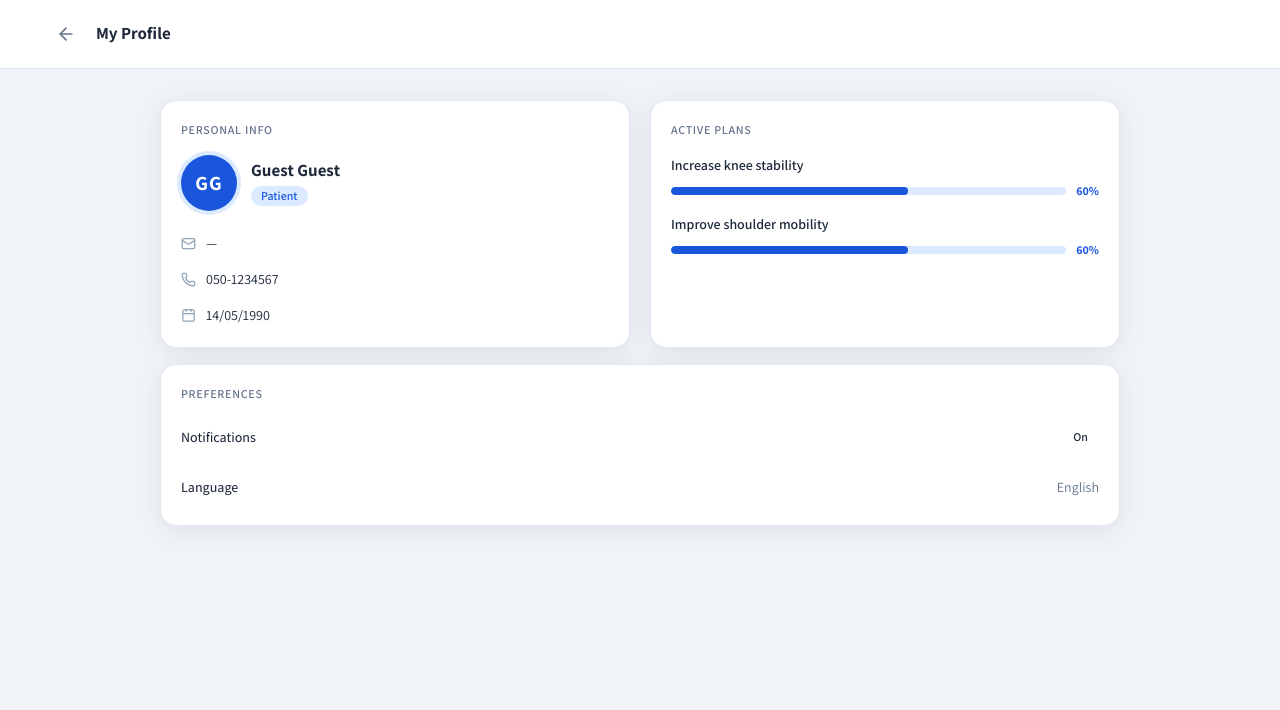
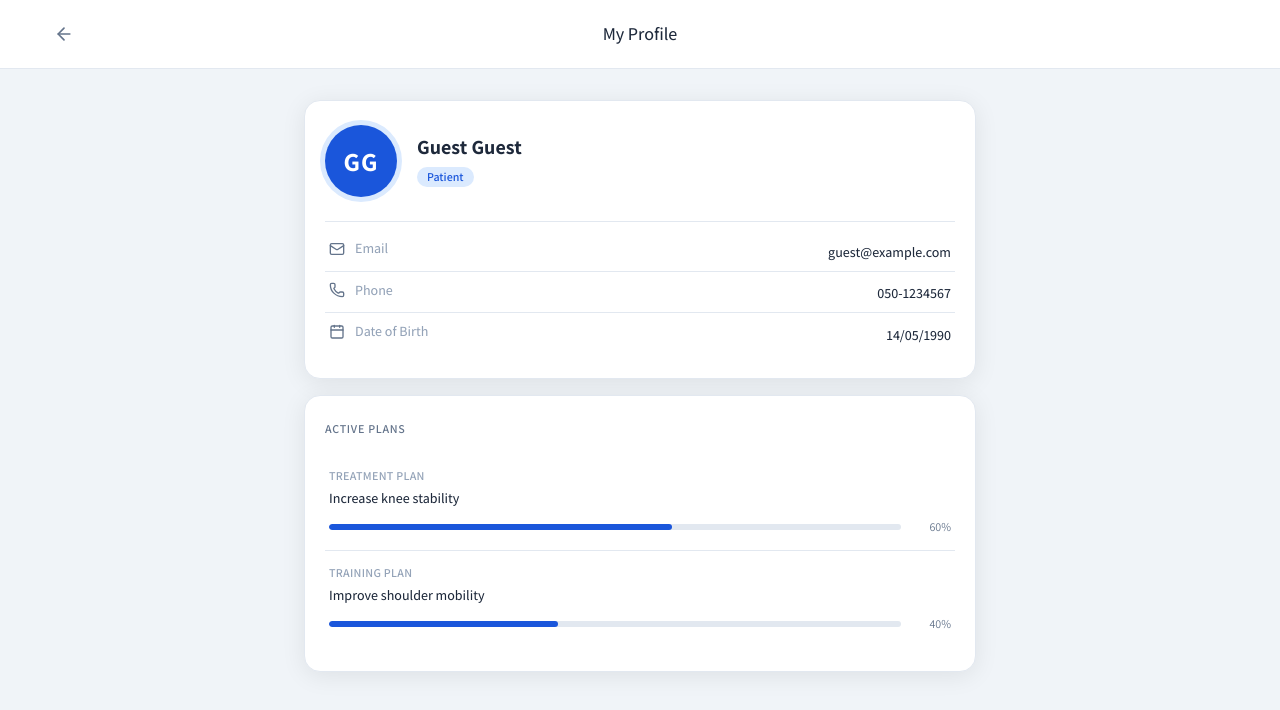
Before and after one commit to shanimic/Rehab360, a React (Vite) app in the folder client/: page /profile in a window 1280 px wide. Shown: the top 710 px of the page. Built offline with nearby package versions, Linux system fonts and the light colour scheme.

Commit message:
feat: update profile and activity components with new data structure and styles

```diff
--- a/client/src/hooks/useMyPlans.ts
+++ b/client/src/hooks/useMyPlans.ts
@@ -4,8 +4,22 @@ import { useQuery } from '@tanstack/react-query'
 import type { ActivePlan } from '@/types'
 
 const MOCK_PLANS: ActivePlan[] = [
-  { plan_id: 1, goal: 'Increase knee stability', start_date: '2024-01-11', end_date: '2024-02-11' },
-  { plan_id: 2, goal: 'Improve shoulder mobility', start_date: '2024-01-18', end_date: '2024-02-18' },
+  {
+    plan_id: 1,
+    goal: 'Increase knee stability',
+    category: 'Treatment Plan',
+    start_date: '2024-01-11',
+    end_date: '2024-02-11',
+    completion_percent: 60,
+  },
+  {
+    plan_id: 2,
+    goal: 'Improve shoulder mobility',
+    category: 'Training Plan',
+    start_date: '2024-01-18',
+    end_date: '2024-02-18',
+    completion_percent: 40,
+  },
 ]
 
 export function useMyPlans() {
--- a/client/src/hooks/useMyStats.ts
+++ /dev/null
@@ -1,16 +0,0 @@
-// TODO: replace with real API call once GET /api/professionals/me/stats endpoint is available
-import { useQuery } from '@tanstack/react-query'
-
-import type { ProfessionalStats } from '@/types'
-
-const MOCK_STATS: ProfessionalStats = {
-  total_visits: 2,
-  active_plans: 2,
-}
-
-export function useMyStats() {
-  return useQuery<ProfessionalStats>({
-    queryKey: ['profile', 'stats'],
-    queryFn: () => Promise.resolve(MOCK_STATS),
-  })
-}
--- a/client/src/hooks/useProfileData.ts
+++ b/client/src/hooks/useProfileData.ts
@@ -4,6 +4,7 @@ import { useQuery } from '@tanstack/react-query'
 import type { ProfileData } from '@/types'
 
 const MOCK_PROFILE_DATA: ProfileData = {
+  email: 'guest@example.com',
   last_name: 'Guest',
   phone: '050-1234567',
   birth_date: '1990-05-14',
--- a/client/src/hooks/useProfilePreferences.ts
+++ /dev/null
@@ -1,16 +0,0 @@
-// TODO: replace with real API call once GET /api/profile/preferences endpoint is available
-import { useQuery } from '@tanstack/react-query'
-
-import type { ProfilePreferences } from '@/types'
-
-const MOCK_PREFERENCES: ProfilePreferences = {
-  notification_enabled: true,
-  language: 'English',
-}
-
-export function useProfilePreferences() {
-  return useQuery<ProfilePreferences>({
-    queryKey: ['profile', 'preferences'],
-    queryFn: () => Promise.resolve(MOCK_PREFERENCES),
-  })
-}
--- a/client/src/pages/profile/ProfilePage.css
+++ b/client/src/pages/profile/ProfilePage.css
@@ -12,7 +12,6 @@
 .pp-header {
   display: flex;
   align-items: center;
-  gap: 12px;
   padding: 12px 20px;
   background: var(--color-surface);
   position: sticky;
@@ -22,7 +21,7 @@
 }
 
 .pp-header__back-btn {
-  width: 36px;
+  width: 2rem;
   height: 44px;
   min-height: 44px;
   display: flex;
@@ -43,10 +42,15 @@
 }
 
 .pp-header__title {
-  font-size: 17px;
-  font-weight: 700;
+  flex: 1;
+  text-align: center;
   color: var(--color-text-primary);
   margin: 0;
+}
+
+.pp-header__spacer {
+  width: 2rem;
+  flex-shrink: 0;
 }
 
 /* ── Main ── */
@@ -60,14 +64,6 @@
   display: flex;
   flex-direction: column;
   gap: 16px;
-  max-width: 960px;
-  margin: 0 auto;
-}
-
-.pp-cards-grid__top {
-  display: flex;
-  flex-direction: column;
-  gap: 16px;
 }
 
 /* ── Base Card ── */
@@ -76,7 +72,7 @@
   border-radius: var(--radius-card);
   box-shadow: var(--shadow-card);
   border: 1.5px solid var(--color-border);
-  padding: 20px;
+  padding: 24px 20px;
 }
 
 .pp-card__title {
@@ -88,118 +84,156 @@
   margin: 0 0 16px;
 }
 
-/* ── Personal Info Card ── */
-.pp-personal__avatar-row {
+/* ── Personal Info — Hero ── */
+.pp-personal__hero {
   display: flex;
+  flex-direction: column;
   align-items: center;
-  gap: 14px;
-  margin-bottom: 20px;
+  gap: 12px;
+  padding-bottom: 24px;
+  margin-bottom: 8px;
+  border-bottom: 1.5px solid var(--color-border);
+  text-align: center;
 }
 
 .pp-personal__avatar {
-  width: 56px;
-  height: 56px;
+  width: 72px;
+  height: 72px;
   border-radius: 50%;
   background: var(--color-primary);
   color: var(--color-surface);
   display: flex;
   align-items: center;
   justify-content: center;
-  font-size: 20px;
+  font-size: 26px;
   font-weight: 800;
   letter-spacing: 1px;
   flex-shrink: 0;
-  box-shadow: 0 0 0 4px var(--color-primary-light);
+  box-shadow: 0 0 0 5px var(--color-primary-light);
 }
 
-.pp-personal__name-block {
+.pp-personal__hero-info {
   display: flex;
   flex-direction: column;
-  gap: 6px;
+  align-items: center;
+  gap: 8px;
 }
 
 .pp-personal__name {
-  font-size: 17px;
+  font-size: 20px;
   font-weight: 700;
   color: var(--color-text-primary);
   line-height: 1.2;
 }
 
 .pp-personal__role-badge {
-  align-self: flex-start;
   background: var(--color-primary-light);
   color: var(--color-primary);
   border: none;
 }
 
+/* ── Personal Info — Fields ── */
 .pp-personal__fields {
   display: flex;
   flex-direction: column;
-  gap: 12px;
 }
 
 .pp-personal__field {
   display: flex;
+  align-items: baseline;
+  justify-content: space-between;
+  gap: 12px;
+  padding: 8px 4px;
+  border-bottom: 1px solid var(--color-border);
+}
+
+.pp-personal__field:last-child {
+  border-bottom: none;
+}
+
+.pp-personal__field-left {
+  display: flex;
   align-items: center;
   gap: 10px;
-  min-height: 24px;
 }
 
 .pp-personal__field-icon {
+  color: var(--color-text-secondary);
+  display: flex;
+  align-items: center;
+  flex-shrink: 0;
+  align-self: center;
+}
+
+.pp-personal__field-label {
+  font-size: 14px;
+  font-weight: 500;
   color: var(--color-text-muted);
-  flex-shrink: 0;
 }
 
 .pp-personal__field-value {
   font-size: 14px;
+  font-weight: 500;
   color: var(--color-text-primary);
+  text-align: right;
 }
 
 /* ── Activity Card ── */
 .pp-activity__plans {
   display: flex;
   flex-direction: column;
-  gap: 14px;
 }
 
 .pp-activity__plan-row {
   display: flex;
   flex-direction: column;
-  gap: 6px;
+  gap: 4px;
+  padding: 14px 4px;
+  border-bottom: 1px solid var(--color-border);
+}
+
+.pp-activity__plan-row:last-child {
+  border-bottom: none;
+}
+
+.pp-activity__plan-category {
+  font-weight: 600;
+  color: var(--color-text-muted);
+  text-transform: uppercase;
 }
 
 .pp-activity__plan-goal {
-  font-size: 14px;
-  font-weight: 600;
   color: var(--color-text-primary);
 }
 
-.pp-activity__progress-wrap {
+.pp-activity__plan-bar-row {
   display: flex;
   align-items: center;
   gap: 10px;
+  margin-top: 6px;
 }
 
-.pp-activity__progress-track {
+.pp-activity__bar-track {
   flex: 1;
-  height: 8px;
-  background: var(--color-primary-light);
+  height: 6px;
+  background: var(--color-border);
   border-radius: 999px;
   overflow: hidden;
 }
 
-.pp-activity__progress-fill {
-  width: 60%;
+.pp-activity__bar-fill {
   height: 100%;
+  width: var(--fill);
   background: var(--color-primary);
   border-radius: 999px;
 }
 
-.pp-activity__progress-label {
+.pp-activity__plan-percent {
   font-size: 12px;
-  font-weight: 700;
-  color: var(--color-primary);
-  white-space: nowrap;
+  color: var(--color-text-secondary);
+  min-width: 2.5rem;
+  text-align: right;
+  flex-shrink: 0;
 }
 
 .pp-activity__empty {
@@ -210,72 +244,23 @@
   margin: 0;
 }
 
-.pp-activity__stats {
-  display: flex;
-  flex-direction: column;
-  gap: 12px;
-}
-
-.pp-activity__stat-block {
-  display: flex;
-  flex-direction: column;
-  gap: 4px;
-  background: var(--color-input-bg);
-  border-radius: 12px;
-  padding: 14px 16px;
-}
-
-.pp-activity__stat-value {
-  font-size: 32px;
-  font-weight: 800;
-  color: var(--color-primary);
-  line-height: 1;
-}
-
-.pp-activity__stat-label {
-  font-size: 12px;
-  font-weight: 500;
-  color: var(--color-text-secondary);
-  line-height: 1.4;
-}
-
-/* ── Preferences Card ── */
-.pp-prefs__fields {
-  display: flex;
-  flex-direction: column;
-  gap: 14px;
-}
-
-.pp-prefs__field {
-  display: flex;
-  align-items: center;
-  justify-content: space-between;
-  min-height: 36px;
-}
-
-.pp-prefs__field-label {
-  font-size: 14px;
-  font-weight: 500;
-  color: var(--color-text-primary);
-}
-
-.pp-prefs__field-value {
-  font-size: 14px;
-  color: var(--color-text-secondary);
-}
-
 /* ── Responsive: md+ (768px) ── */
 @media (min-width: 768px) {
   .pp-main {
     padding: 28px 24px 48px;
   }
 
-  .pp-cards-grid__top {
-    display: grid;
-    grid-template-columns: 1fr 1fr;
+  .pp-personal__hero {
+    flex-direction: row;
+    align-items: center;
+    text-align: left;
     gap: 20px;
-    align-items: stretch;
   }
+
+  .pp-personal__hero-info {
+    align-items: flex-start;
+  }
+
 }
 
 /* ── Responsive: desktop (900px) ── */
--- a/client/src/pages/profile/ProfilePage.tsx
+++ b/client/src/pages/profile/ProfilePage.tsx
@@ -7,7 +7,6 @@ import type { ApiRole } from '@/types'
 
 import ActivityCard from './components/ActivityCard'
 import PersonalInfoCard from './components/PersonalInfoCard'
-import PreferencesCard from './components/PreferencesCard'
 import './ProfilePage.css'
 
 export default function ProfilePage() {
@@ -16,7 +15,6 @@ export default function ProfilePage() {
   const auth = useAtomValue(authAtom)
 
   const firstName = auth?.first_name ?? 'Guest'
-  const email = auth?.email ?? '—'
   const role: ApiRole = auth?.role ?? (searchParams.get('role') as ApiRole) ?? 'PATIENT'
 
   return (
@@ -30,16 +28,14 @@ export default function ProfilePage() {
         >
           <ArrowLeft size={20} />
         </button>
-        <h1 className="pp-header__title">My Profile</h1>
+        <h1 className="pp-header__title text-lg font-medium">My Profile</h1>
+        <span aria-hidden="true" className="pp-header__spacer" />
       </header>
 
       <main className="pp-main">
-        <div className="pp-cards-grid">
-          <div className="pp-cards-grid__top">
-            <PersonalInfoCard firstName={firstName} email={email} role={role} />
-            <ActivityCard role={role} />
-          </div>
-          <PreferencesCard />
+        <div className="pp-cards-grid max-w-2xl mx-auto">
+          <PersonalInfoCard firstName={firstName} role={role} />
+          {role === 'PATIENT' && <ActivityCard />}
         </div>
       </main>
     </div>
--- a/client/src/pages/profile/components/ActivityCard.tsx
+++ b/client/src/pages/profile/components/ActivityCard.tsx
@@ -1,10 +1,6 @@
+import type React from 'react'
+
 import { useMyPlans } from '@/hooks/useMyPlans'
-import { useMyStats } from '@/hooks/useMyStats'
-import type { ApiRole } from '@/types'
-
-interface ActivityCardProps {
-  role: ApiRole
-}
 
 function PatientPlans() {
   const { data: plans } = useMyPlans()
@@ -17,12 +13,16 @@ function PatientPlans() {
     <div className="pp-activity__plans">
       {plans.map((plan) => (
         <div key={plan.plan_id} className="pp-activity__plan-row">
-          <span className="pp-activity__plan-goal">{plan.goal}</span>
-          <div className="pp-activity__progress-wrap">
-            <div className="pp-activity__progress-track">
-              <div className="pp-activity__progress-fill" />
+          <span className="pp-activity__plan-category text-xs tracking-wide">{plan.category}</span>
+          <span className="pp-activity__plan-goal text-sm font-medium">{plan.goal}</span>
+          <div className="pp-activity__plan-bar-row">
+            <div className="pp-activity__bar-track">
+              <div
+                className="pp-activity__bar-fill"
+                style={{ '--fill': `${plan.completion_percent}%` } as React.CSSProperties}
+              />
             </div>
-            <span className="pp-activity__progress-label">60%</span>
+            <span className="pp-activity__plan-percent">{plan.completion_percent}%</span>
           </div>
         </div>
       ))}
@@ -30,31 +30,11 @@ function PatientPlans() {
   )
 }
 
-function ProfessionalStats({ role }: { role: ApiRole }) {
-  const { data: stats } = useMyStats()
-  const plansLabel = role === 'PHYSIOTHERAPIST' ? 'Active Treatment Plans' : 'Active Training Plans'
-
+export default function ActivityCard() {
   return (
-    <div className="pp-activity__stats">
-      <div className="pp-activity__stat-block">
-        <span className="pp-activity__stat-value">{stats?.total_visits ?? 0}</span>
-        <span className="pp-activity__stat-label">Total Documented Visits</span>
-      </div>
-      <div className="pp-activity__stat-block">
-        <span className="pp-activity__stat-value">{stats?.active_plans ?? 0}</span>
-        <span className="pp-activity__stat-label">{plansLabel}</span>
-      </div>
+    <div className="pp-card">
+      <h2 className="pp-card__title">Active Plans</h2>
+      <PatientPlans />
     </div>
   )
 }
-
-export default function ActivityCard({ role }: ActivityCardProps) {
-  const isPatient = role === 'PATIENT'
-
-  return (
-    <div className="pp-card">
-      <h2 className="pp-card__title">{isPatient ? 'Active Plans' : 'My Activity Stats'}</h2>
-      {isPatient ? <PatientPlans /> : <ProfessionalStats role={role} />}
-    </div>
-  )
-}
--- a/client/src/pages/profile/components/PersonalInfoCard.tsx
+++ b/client/src/pages/profile/components/PersonalInfoCard.tsx
@@ -1,4 +1,5 @@
-import { Mail, Phone, Calendar, Award } from 'lucide-react'
+import type { ReactNode } from 'react'
+import { Mail, Phone, Calendar, BadgeCheck } from 'lucide-react'
 
 import { Badge } from '@/components/ui/badge'
 import { useProfileData } from '@/hooks/useProfileData'
@@ -6,8 +7,13 @@ import type { ApiRole } from '@/types'
 
 interface PersonalInfoCardProps {
   firstName: string
-  email: string
   role: ApiRole
+}
+
+interface InfoFieldProps {
+  icon: ReactNode
+  label: string
+  value: string
 }
 
 const ROLE_LABELS: Record<ApiRole, string> = {
@@ -21,7 +27,19 @@ function formatBirthDate(iso: string): string {
   return `${day}/${month}/${year}`
 }
 
-export default function PersonalInfoCard({ firstName, email, role }: PersonalInfoCardProps) {
+function InfoField({ icon, label, value }: InfoFieldProps) {
+  return (
+    <div className="pp-personal__field">
+      <div className="pp-personal__field-left">
+        <span className="pp-personal__field-icon">{icon}</span>
+        <span className="pp-personal__field-label">{label}</span>
+      </div>
+      <span className="pp-personal__field-value">{value}</span>
+    </div>
+  )
+}
+
+export default function PersonalInfoCard({ firstName, role }: PersonalInfoCardProps) {
   const { data } = useProfileData()
 
   const initials = data
@@ -32,40 +50,28 @@ export default function PersonalInfoCard({ firstName, email, role }: PersonalInf
 
   return (
     <div className="pp-card">
-      <h2 className="pp-card__title">Personal Info</h2>
-
-      <div className="pp-personal__avatar-row">
+      <div className="pp-personal__hero">
         <div className="pp-personal__avatar">{initials}</div>
-        <div className="pp-personal__name-block">
-          <span className="pp-personal__name">
-            {firstName} {data?.last_name ?? ''}
-          </span>
-          <Badge className="pp-personal__role-badge">
-            {ROLE_LABELS[role]}
-          </Badge>
+        <div className="pp-personal__hero-info">
+          <span className="pp-personal__name">{firstName} {data?.last_name ?? ''}</span>
+          <Badge className="pp-personal__role-badge">{ROLE_LABELS[role]}</Badge>
         </div>
       </div>
 
       <div className="pp-personal__fields">
-        <div className="pp-personal__field">
-          <Mail size={15} className="pp-personal__field-icon" />
-          <span className="pp-personal__field-value">{email}</span>
-        </div>
-        <div className="pp-personal__field">
-          <Phone size={15} className="pp-personal__field-icon" />
-          <span className="pp-personal__field-value">{data?.phone ?? '—'}</span>
-        </div>
-        <div className="pp-personal__field">
-          <Calendar size={15} className="pp-personal__field-icon" />
-          <span className="pp-personal__field-value">
-            {data?.birth_date ? formatBirthDate(data.birth_date) : '—'}
-          </span>
-        </div>
+        <InfoField icon={<Mail size={16} />} label="Email" value={data?.email ?? '—'} />
+        <InfoField icon={<Phone size={16} />} label="Phone" value={data?.phone ?? '—'} />
+        <InfoField
+          icon={<Calendar size={16} />}
+          label="Date of Birth"
+          value={data?.birth_date ? formatBirthDate(data.birth_date) : '—'}
+        />
         {showLicense && (
-          <div className="pp-personal__field">
-            <Award size={15} className="pp-personal__field-icon" />
-            <span className="pp-personal__field-value">{data?.license_number ?? '—'}</span>
-          </div>
+          <InfoField
+            icon={<BadgeCheck size={16} />}
+            label="License Number"
+            value={data?.license_number ?? '—'}
+          />
         )}
       </div>
     </div>
--- a/client/src/pages/profile/components/PreferencesCard.tsx
+++ /dev/null
@@ -1,24 +0,0 @@
-import { Badge } from '@/components/ui/badge'
-import { useProfilePreferences } from '@/hooks/useProfilePreferences'
-
-export default function PreferencesCard() {
-  const { data: prefs } = useProfilePreferences()
-
-  return (
-    <div className="pp-card">
-      <h2 className="pp-card__title">Preferences</h2>
-      <div className="pp-prefs__fields">
-        <div className="pp-prefs__field">
-          <span className="pp-prefs__field-label">Notifications</span>
-          <Badge variant={prefs?.notification_enabled ? 'default' : 'secondary'}>
-            {prefs?.notification_enabled ? 'On' : 'Off'}
-          </Badge>
-        </div>
-        <div className="pp-prefs__field">
-          <span className="pp-prefs__field-label">Language</span>
-          <span className="pp-prefs__field-value">{prefs?.language ?? 'English'}</span>
-        </div>
-      </div>
-    </div>
-  )
-}
```
Also changed, not shown: client/src/types/index.ts (+3 -10 lines).
